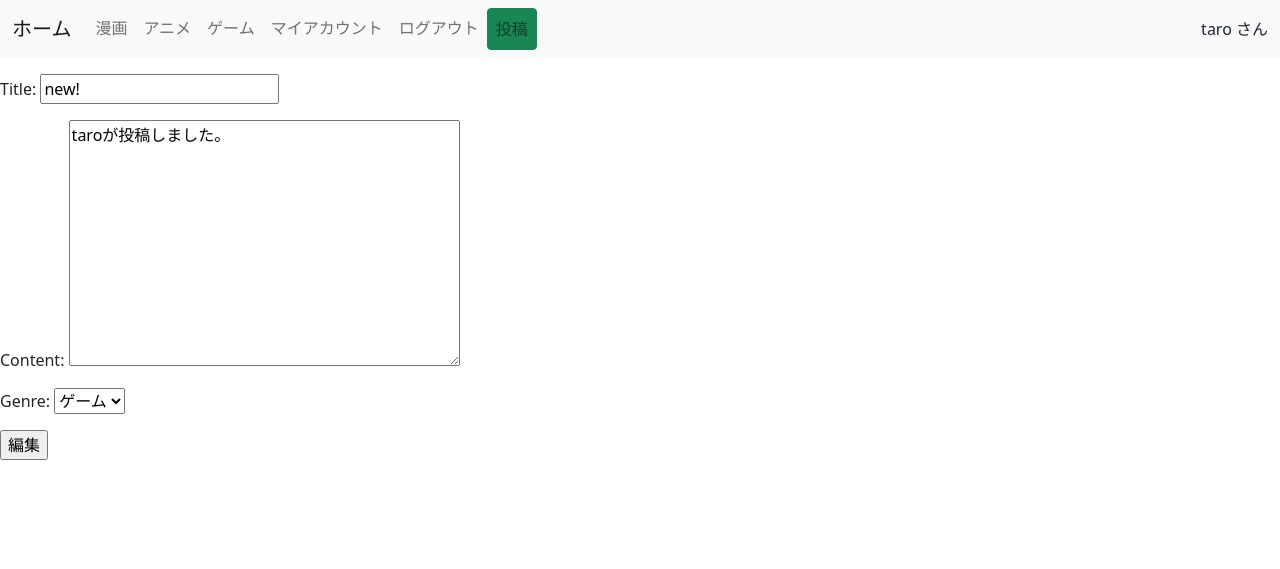
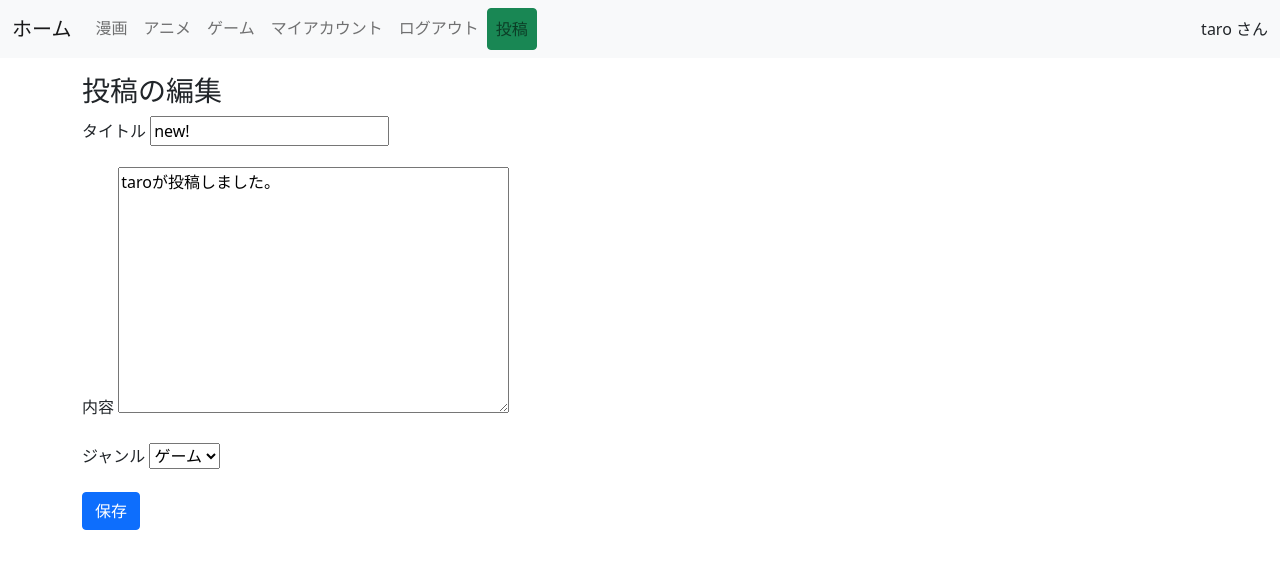
Before and after one commit to yuka13kroneko/deploy, a Django app: page /detail/11/update in a window 1280 px wide. Shown: the top 569 px of the page. Run offline with Django 5.2, Linux system fonts and the light colour scheme; a user stored in the database is signed in; data comes from the database, SQL or seed files in the repository; both versions use the stored data as it was after the commit.

Commit message:
try commit

```diff
--- a/app/views.py
+++ b/app/views.py
@@ -1,6 +1,6 @@
 from typing import Any
 from django.http import HttpRequest, HttpResponse
-from django.shortcuts import render, redirect
+from django.shortcuts import render, redirect, get_object_or_404
 from django.views.generic.edit import CreateView, FormView
 from django.views.generic.base import TemplateView, View
 from .forms import RegistForm, UserLoginForm
@@ -13,6 +13,8 @@ from django.contrib.auth.models import User
 from django.db.models import Q
 from .models import Users
 from django.urls import reverse
+from django.contrib import messages
+from django.contrib.auth.forms import AuthenticationForm
 
 # Create your views here.
 
@@ -38,10 +40,17 @@ class UserLoginView(FormView):
         email = request.POST['email']
         password = request.POST['password']
         user = authenticate(email=email, password=password)
+
         if user is not None and user.is_active:
             login(request, user)
             return redirect('app:account', username=user.username)
-        return redirect('app:home')
+        else:
+            # 認証失敗時のエラーメッセージをセット
+            messages.error(request, 'メールアドレスまたはパスワードが間違っています。<br>アカウントをお持ちでない方はユーザー登録を行ってからログインしてください。')
+
+        return super().form_invalid(self.get_form())
+
+
 
 class UserLogoutView(FormView):
 
@@ -79,6 +88,7 @@ class DetailPost(LoginRequiredMixin, DetailView):
     template_name = 'detail.html'
 
 
+# views.py
 class CreatePost(LoginRequiredMixin, CreateView):
     """投稿フォーム"""
     model = Post
@@ -90,6 +100,14 @@ class CreatePost(LoginRequiredMixin, CreateView):
         """投稿ユーザーをリクエストユーザーと紐付け"""
         form.instance.user = self.request.user
         return super().form_valid(form)
+
+    def get_form(self, form_class=None):
+        form = super().get_form(form_class)
+        form.fields['title'].label = 'タイトル'
+        form.fields['content'].label = 'コメント'
+        form.fields['genre'].label = 'ジャンル'
+        return form
+
 
 
 class UpdatePost(LoginRequiredMixin, UserPassesTestMixin, UpdateView):
@@ -108,6 +126,13 @@ class UpdatePost(LoginRequiredMixin, UserPassesTestMixin, UpdateView):
         pk = self.kwargs["pk"]
         post = Post.objects.get(pk=pk)
         return (post.user == self.request.user)
+
+    def get_form(self, form_class=None):
+        form = super().get_form(form_class)
+        form.fields['title'].label = 'タイトル'
+        form.fields['content'].label = 'コメント'
+        form.fields['genre'].label = 'ジャンル'
+        return form
 
 
 class DeletePost(LoginRequiredMixin, UserPassesTestMixin, DeleteView):
--- a/config/settings.py
+++ b/config/settings.py
@@ -110,6 +110,7 @@ USE_TZ = True
 # https://docs.djangoproject.com/en/5.0/howto/static-files/
 
 STATIC_URL = '/static/'
+STATICFILES_DIRS = [os.path.join(BASE_DIR, 'static')]
 
 # Default primary key field type
 # https://docs.djangoproject.com/en/5.0/ref/settings/#default-auto-field
--- a/static/style.css
+++ b/static/style.css
@@ -1,6 +1,6 @@
 /* styles.css (または適切なスタイルシートファイル) */
 .post-title-link  {
-    text-decoration: none !important;
+    text-decoration: none;
 }
 
 .like-btn-container {
@@ -16,3 +16,8 @@
 .add-color {
     color: palevioletred;
 }
+
+.error-message {
+    margin-top: 10px; /* 適切なマージンを指定してください */
+    color: red; /* エラーメッセージの文字色を指定してください */
+}
--- a/templates/update.html
+++ b/templates/update.html
@@ -1,9 +1,28 @@
 {% extends 'base.html' %}
-
+{% load static %}
 
 {% block content %}
-<form method="post">{% csrf_token %}
-    {{ form.as_p }}
-    <input type="submit" value="編集">
-</form>
+<div class="container mt-3">
+  <h3>投稿の編集</h3>
+  <form method="post" class="form">
+    {% csrf_token %}
+    <div class="mb-3">
+      <label for="title" class="form-label">タイトル</label>
+      {{ form.title }}
+    </div>
+
+    <div class="mb-3">
+      <label for="content" class="form-label">内容</label>
+      {{ form.content }}
+    </div>
+
+    <div class="mb-3">
+      <label for="genre" class="form-label">ジャンル</label>
+      {{ form.genre }}
+    </div>
+
+    <button type="submit" class="btn btn-primary">保存</button>
+  </form>
+</div>
+<link rel="stylesheet" type="text/css" href="{% static 'style.css' %}">
 {% endblock content %}
```
Also changed, not shown: app/forms.py (+25 -1 lines), templates/regist.html (+23 -1 lines), templates/user_login.html (+10 -0 lines), db.sqlite3.
